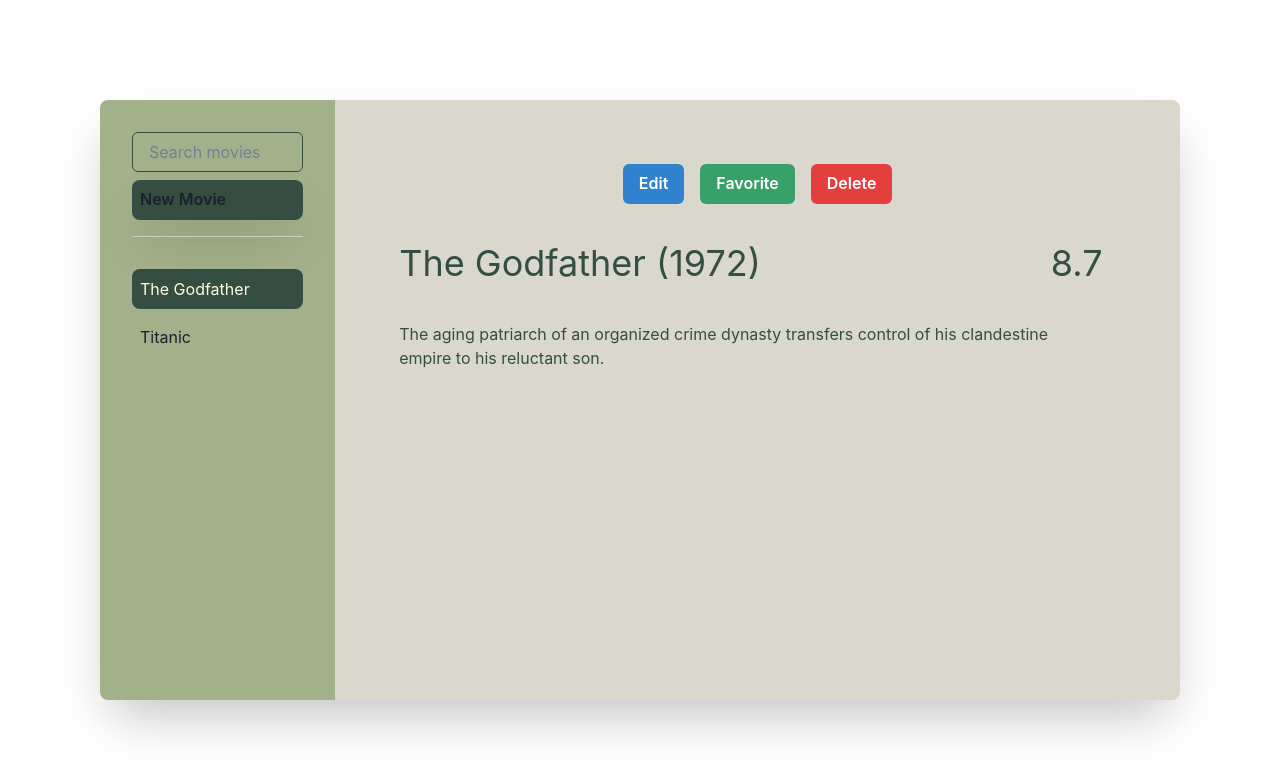
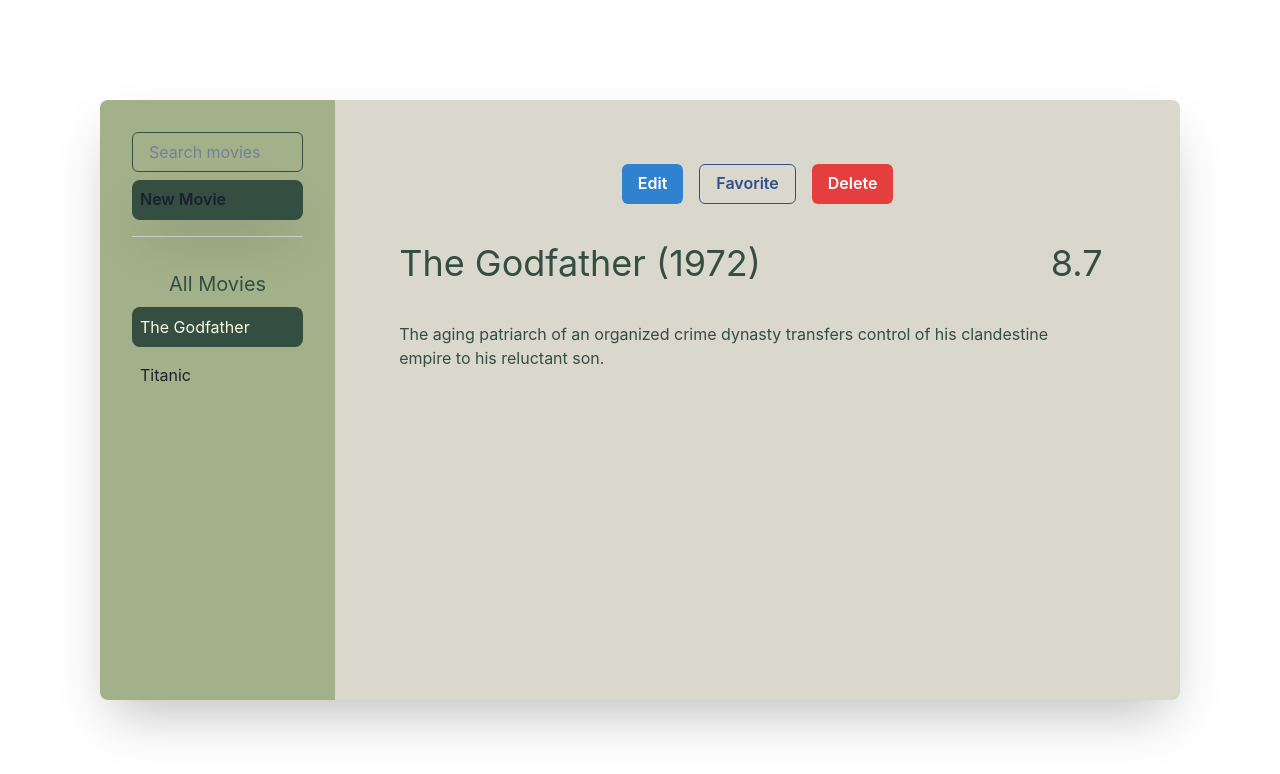
Before and after one commit to rrajath/dev-adventures-001, a React (Create React App) app: page /movies/0 in a window 1280 px wide. Shown: the top 774 px of the page. Built offline with nearby package versions, Linux system fonts and the light colour scheme.

Commit message:
add logic to favorite movies and change icon style while doing so

```diff
--- a/src/components/actions.tsx
+++ b/src/components/actions.tsx
@@ -2,7 +2,11 @@ import React from 'react';
 import { Box, Button, Flex } from '@chakra-ui/react';
 import { Form } from 'react-router-dom';
 
-export default function Actions() {
+interface ActionsProps {
+  favorite: boolean;
+}
+
+export default function Actions({ favorite }: ActionsProps) {
   return (
     <Flex mb={8} justifyContent={'center'}>
       <Box mr={4}>
@@ -12,7 +16,7 @@ export default function Actions() {
       </Box>
       <Box mr={4}>
         <Form method='post' action='favorite'>
-          <Button colorScheme='green' type='submit'>Favorite</Button>
+          <Button colorScheme='facebook' type='submit' variant={favorite ? 'solid' : 'outline'}>Favorite</Button>
         </Form>
       </Box>
       <Box>
--- /dev/null
+++ b/src/components/favoriteMovies.tsx
@@ -0,0 +1,35 @@
+import { Box, Divider, Text } from "@chakra-ui/react";
+import { Movie } from "../utils/types";
+import { NavLink } from "react-router-dom";
+
+interface FavoriteMoviesProps {
+  movies: Movie[];
+}
+
+export default function FavoriteMovies({movies}: FavoriteMoviesProps) {
+  const favorites = movies.filter((m: Movie) => m.favorite);
+  console.log("🚀 ~ file: favoriteMovies.tsx:11 ~ FavoriteMovies ~ favorites:", favorites)
+  if (favorites.length === 0) {
+    return (
+      <Box></Box>
+    );
+  }
+  return (
+    <Box color={'#344e41'}>
+      <Text textAlign={'center'} fontSize={'xl'} mb={4}>Favorite Movies</Text>
+        <Box>
+          {favorites.map((movie: any) => (
+            <NavLink
+            key={movie.id}
+            to={`/movies/${movie.id}`}
+            className={({ isActive }) => (isActive ? 'active' : '')}
+            >
+              {movie.title}
+            </NavLink>
+          ))
+        }
+      </Box>
+      <Divider/>
+    </Box>
+  );
+}
--- a/src/components/movieList.tsx
+++ b/src/components/movieList.tsx
@@ -1,7 +1,8 @@
-import { Box } from '@chakra-ui/react';
+import { Box, Divider, Text } from '@chakra-ui/react';
 import React from 'react';
 import { Movie } from '../utils/types';
 import { NavLink } from 'react-router-dom';
+import FavoriteMovies from './favoriteMovies';
 
 interface MovieListProps {
   movies: Movie[];
@@ -10,9 +11,10 @@ interface MovieListProps {
 export default function MovieList({ movies }: MovieListProps) {
   return (
     <Box>
-      { movies.length === 0 ?
-        <Box textAlign={'center'} mt={8}>No Movies</Box> :
-        movies.map((movie: any) => (
+      <FavoriteMovies movies={movies}/>
+      { movies.length === 0 ? <Box textAlign={'center'} mt={8}>No Movies</Box> :
+        <Text fontSize={'xl'} color={'#344e41'} textAlign={'center'} mt={8}>All Movies</Text> }
+        {movies.map((movie: any) => (
           <NavLink
           key={movie.id}
           to={`/movies/${movie.id}`}
--- a/src/routes/movie.tsx
+++ b/src/routes/movie.tsx
@@ -12,7 +12,7 @@ export default function MoviePage() {
   const movie: any = useLoaderData();
   return (
     <Flex p={12} direction={'column'}>
-      <Actions/>
+      <Actions favorite={movie.favorite}/>
       <Flex color={'#344e41'}>
         <Box flex={'10'}>
           <Text fontSize={'4xl'} mb={8}>{movie.title} ({getReleaseYear(movie.releaseDate)})</Text>
```
